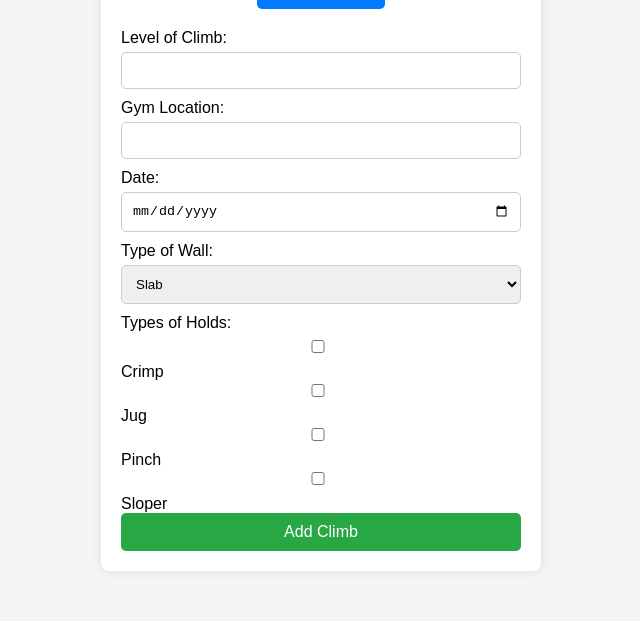
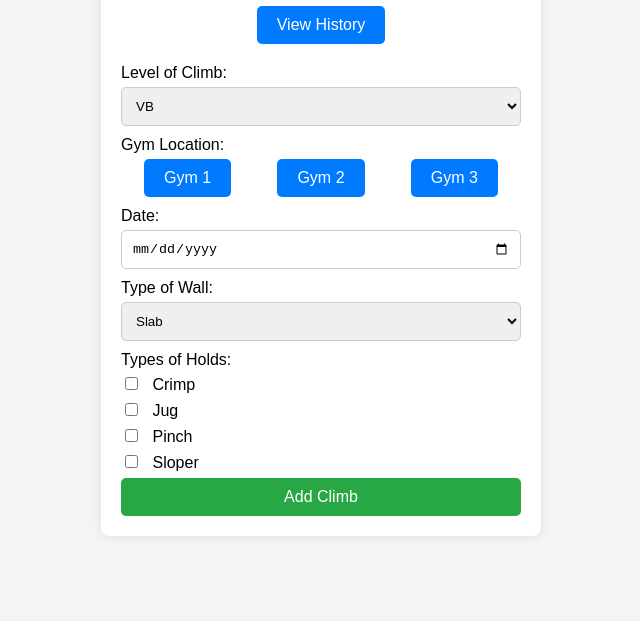
Before and after one commit to olibnad/rock-climbing-tracker, a plain HTML site: page index.html in a window 1280 px wide. Shown: the part 179-800 px from the top of the page, without its empty margins (319-959 px from the left). Drawn offline with Linux system fonts and the light colour scheme.

Commit message:
made gym buttons, and dropdown for climb level

```diff
--- a/history.js
+++ b/history.js
@@ -12,7 +12,7 @@ document.addEventListener('DOMContentLoaded', function() {
             const climbInfo = `
                 <p><strong>Level:</strong> ${climb.level}</p>
                 <p><strong>Location:</strong> ${climb.location}</p>
-                <p><strong>Date:</strong> ${climb.date}</p>
+                <p class="climb-date"><strong>Date:</strong> ${climb.date}</p>
                 <p><strong>Type of Wall:</strong> ${climb.wallType}</p>
                 <p><strong>Holds:</strong> ${climb.holds.join(', ')}</p>
             `;
--- a/index.html
+++ b/index.html
@@ -14,29 +14,64 @@
         <nav>
             <button onclick="location.href='history.html'">View History</button>
         </nav>
-        <form id="add-climb-form">
-            <!-- Form fields go here -->
+        <form id="climb-form">
             <label for="level">Level of Climb:</label>
-            <input type="text" id="level" name="level" required>
+            <select id="level" name="level">
+                <option value="VB">VB</option>
+                <option value="V0">V0</option>
+                <option value="V1">V1</option>
+                <option value="V2">V2</option>
+                <option value="V3">V3</option>
+                <option value="V4">V4</option>
+                <option value="V5">V5</option>
+                <option value="V6">V6</option>
+                <option value="V7">V7</option>
+                <option value="V8">V8</option>
+                <option value="V9">V9</option>
+                <option value="V10">V10</option>
+                <option value="V11">V11</option>
+                <option value="V12">V12</option>
+                <option value="V13">V13</option>
+                <option value="V14">V14</option>
+                <option value="V15">V15</option>
+                <option value="V16">V16</option>
+            </select>
 
-            <label for="location">Gym Location:</label>
-            <input type="text" id="location" name="location" required>
+            <label>Gym Location:</label>
+            <div class="gym-buttons">
+                <button type="button" id="gym1" class="gym-button">Gym 1</button>
+                <button type="button" id="gym2" class="gym-button">Gym 2</button>
+                <button type="button" id="gym3" class="gym-button">Gym 3</button>
+            </div>
+            <input type="hidden" id="gym-location" name="location">
 
             <label for="date">Date:</label>
-            <input type="date" id="date" name="date" required>
+            <input type="date" id="date" name="date">
 
             <label for="wall-type">Type of Wall:</label>
-            <select id="wall-type" name="wall-type" required>
+            <select id="wall-type" name="wallType">
                 <option value="slab">Slab</option>
                 <option value="light-overhang">Light Overhang</option>
                 <option value="deep-overhang">Deep Overhang</option>
             </select>
 
-            <label for="holds">Types of Holds:</label>
-            <input type="checkbox" id="hold1" name="holds" value="crimp"> Crimp
-            <input type="checkbox" id="hold2" name="holds" value="jug"> Jug
-            <input type="checkbox" id="hold3" name="holds" value="pinch"> Pinch
-            <input type="checkbox" id="hold4" name="holds" value="sloper"> Sloper
+            <label>Types of Holds:</label>
+            <div>
+                <input type="checkbox" id="crimp" name="holds" value="crimp">
+                <label for="crimp">Crimp</label>
+            </div>
+            <div>
+                <input type="checkbox" id="jug" name="holds" value="jug">
+                <label for="jug">Jug</label>
+            </div>
+            <div>
+                <input type="checkbox" id="pinch" name="holds" value="pinch">
+                <label for="pinch">Pinch</label>
+            </div>
+            <div>
+                <input type="checkbox" id="sloper" name="holds" value="sloper">
+                <label for="sloper">Sloper</label>
+            </div>
 
             <button type="submit">Add Climb</button>
         </form>
--- a/scripts.js
+++ b/scripts.js
@@ -1,29 +1,33 @@
-document.getElementById('add-climb-form').addEventListener('submit', function(event) {
-    event.preventDefault();
+document.addEventListener('DOMContentLoaded', function() {
+    const form = document.getElementById('climb-form');
+    const gymButtons = document.querySelectorAll('.gym-button');
+    const gymLocation = document.getElementById('gym-location');
 
-    // Gather form data
-    const level = document.getElementById('level').value;
-    const location = document.getElementById('location').value;
-    const date = document.getElementById('date').value;
-    const wallType = document.getElementById('wall-type').value;
-    const holds = Array.from(document.querySelectorAll('input[name="holds"]:checked')).map(hold => hold.value);
+    gymButtons.forEach(button => {
+        button.addEventListener('click', function() {
+            gymButtons.forEach(btn => btn.classList.remove('active'));
+            this.classList.add('active');
+            gymLocation.value = this.innerText;
+        });
+    });
 
-    // Create a climb object
-    const climb = {
-        level,
-        location,
-        date,
-        wallType,
-        holds
-    };
+    form.addEventListener('submit', function(event) {
+        event.preventDefault();
+        const level = form.level.value;
+        const location = gymLocation.value;
+        const date = form.date.value;
+        const wallType = form.wallType.value;
+        const holds = Array.from(form.holds)
+                            .filter(checkbox => checkbox.checked)
+                            .map(checkbox => checkbox.value);
 
-    // Save the climb to localStorage
-    let climbs = JSON.parse(localStorage.getItem('climbs')) || [];
-    climbs.push(climb);
-    localStorage.setItem('climbs', JSON.stringify(climbs));
+        const climb = { level, location, date, wallType, holds };
+        let climbs = JSON.parse(localStorage.getItem('climbs')) || [];
+        climbs.push(climb);
+        localStorage.setItem('climbs', JSON.stringify(climbs));
 
-    // Clear the form
-    document.getElementById('add-climb-form').reset();
-
-    alert('Climb added successfully!');
+        form.reset();
+        gymButtons.forEach(btn => btn.classList.remove('active'));
+        alert('Climb added successfully!');
+    });
 });
--- a/styles.css
+++ b/styles.css
@@ -104,3 +104,28 @@ form button:hover {
     font-size: 0.9em;
     color: #757575;
 }
+
+/* Gym button styles */
+.gym-buttons {
+    display: flex;
+    justify-content: space-around;
+    margin-bottom: 10px;
+}
+
+.gym-button {
+    background: #007bff;
+    color: #fff;
+    border: none;
+    padding: 10px 20px;
+    border-radius: 5px;
+    cursor: pointer;
+    font-size: 16px;
+}
+
+.gym-button.active {
+    background: #0056b3;
+}
+
+.gym-button:hover {
+    background: #0056b3;
+}
```
